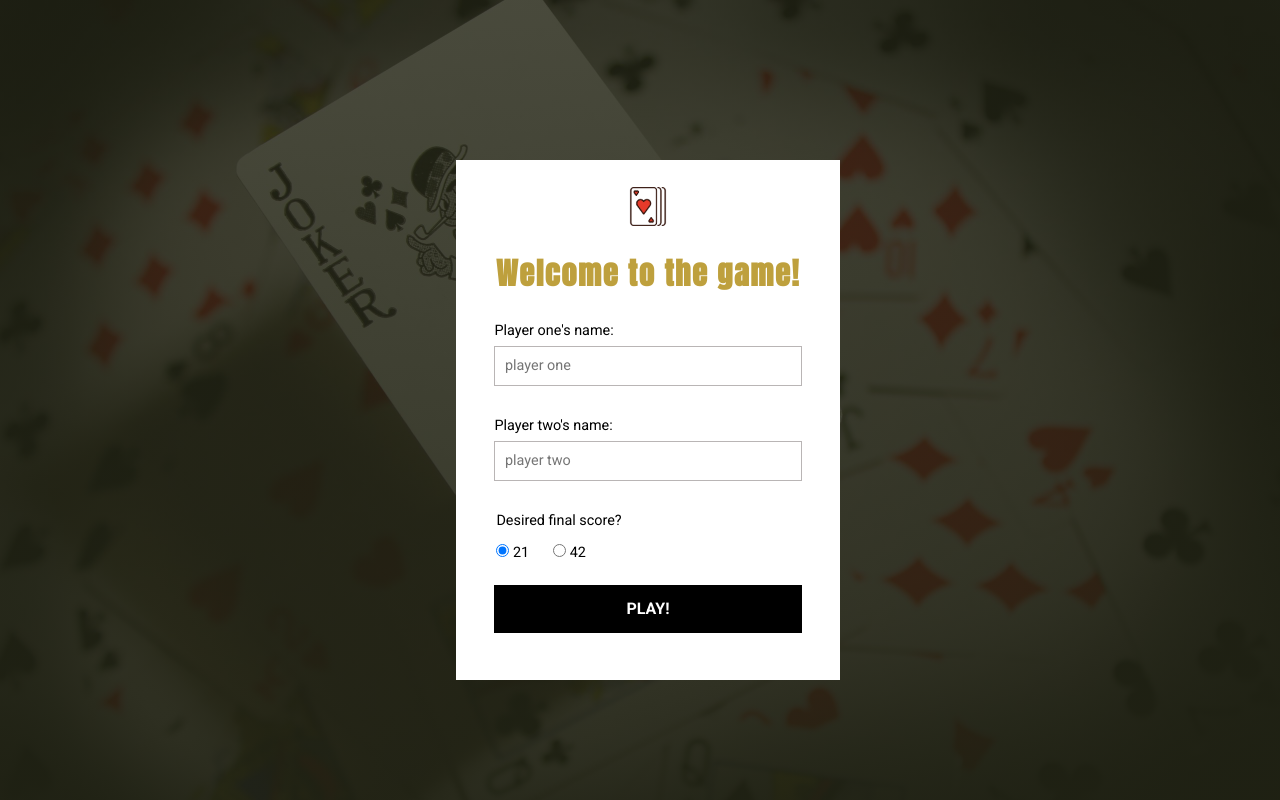
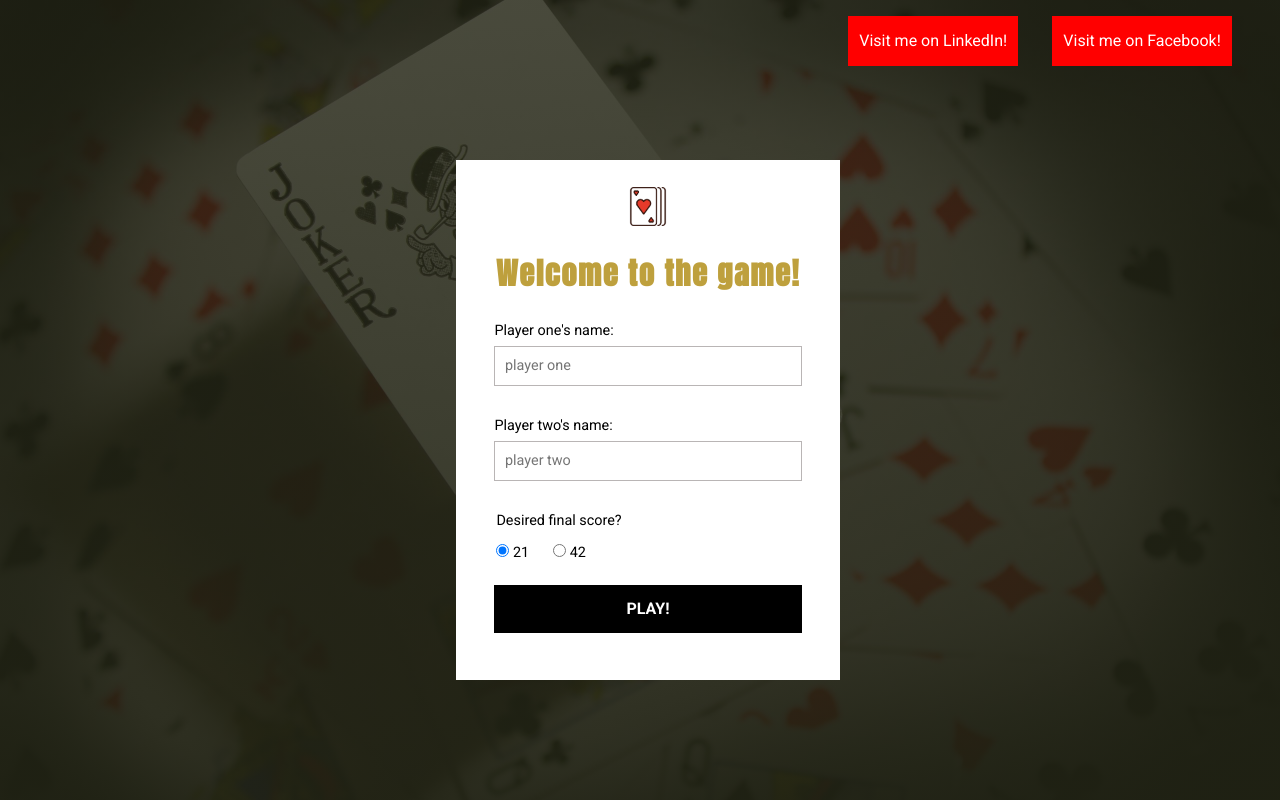
Before and after one commit to Extelar/Blackjack, a plain HTML site: page index.html in a window 1280 px wide. Drawn offline with Linux system fonts and the light colour scheme.

Commit message:
add social media buttons

```diff
--- a/assets/css/style.css
+++ b/assets/css/style.css
@@ -206,6 +206,22 @@ body {
     transition: all 1s ease-out;
 }
 
+.social__media {
+    display: flex;
+    width: 30%;
+    justify-content: space-between;
+    margin-left: auto;
+    margin-right: 3rem;
+    padding-top: 1rem;
+}
+
+.social__link {
+    display: block;
+    text-decoration: none;
+    color: #fff;
+    background: red;
+    padding: 1rem .7rem;
+}
 
 /*
     animation
--- a/index.html
+++ b/index.html
@@ -48,7 +48,12 @@
                     <button class="form__button">Play!</button>
                 </form>
             </section>
-            <div class="overlay"></div>
+            <div class="overlay">
+                <nav class="social__media">
+                    <a href="https://www.linkedin.com/in/yonas-mulyadi-559841140/" class="social__link linkedIn">Visit me on LinkedIn!</a>
+                    <a href="https://www.facebook.com/yonas.mulyadi" class="social__link facebook">Visit me on Facebook!</a>
+                </nav>
+            </div>
             <section class="board">
                 <section class="board__cards">
                     <div class="board__cards__one">
```
